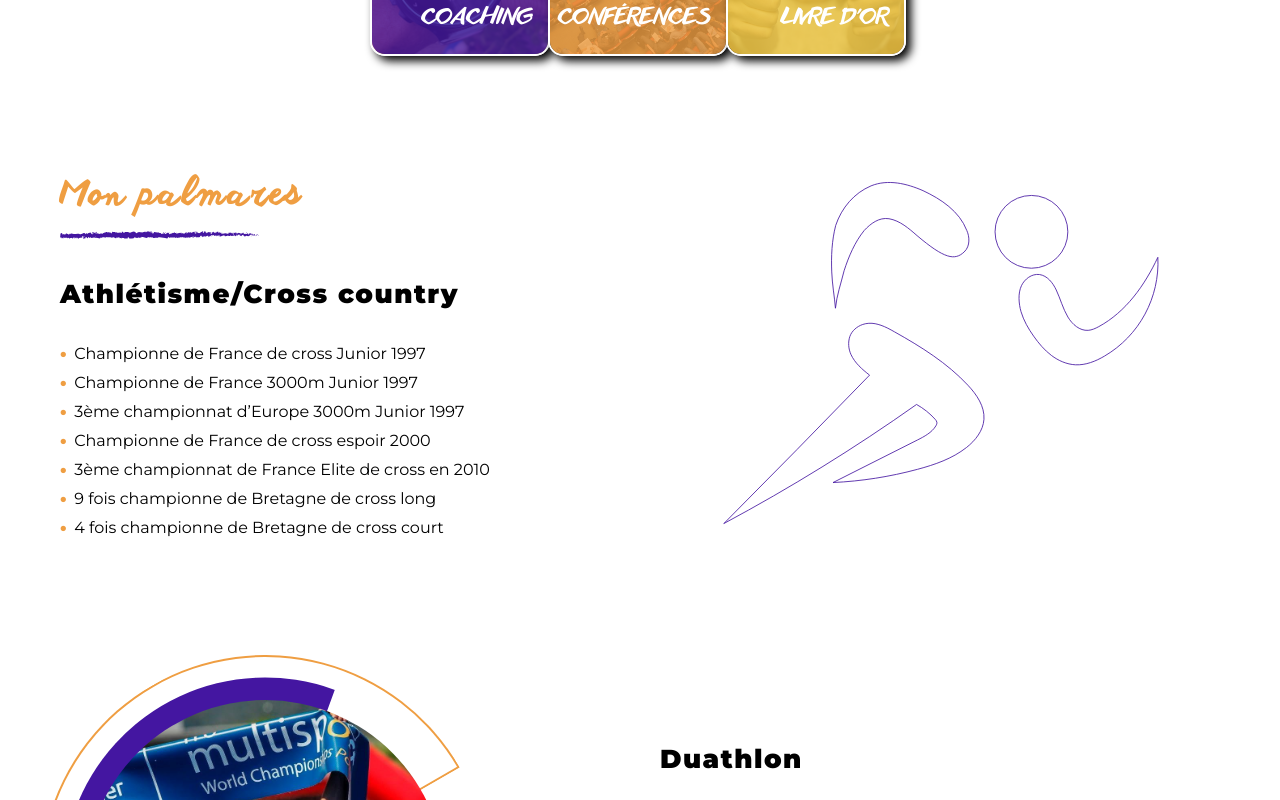
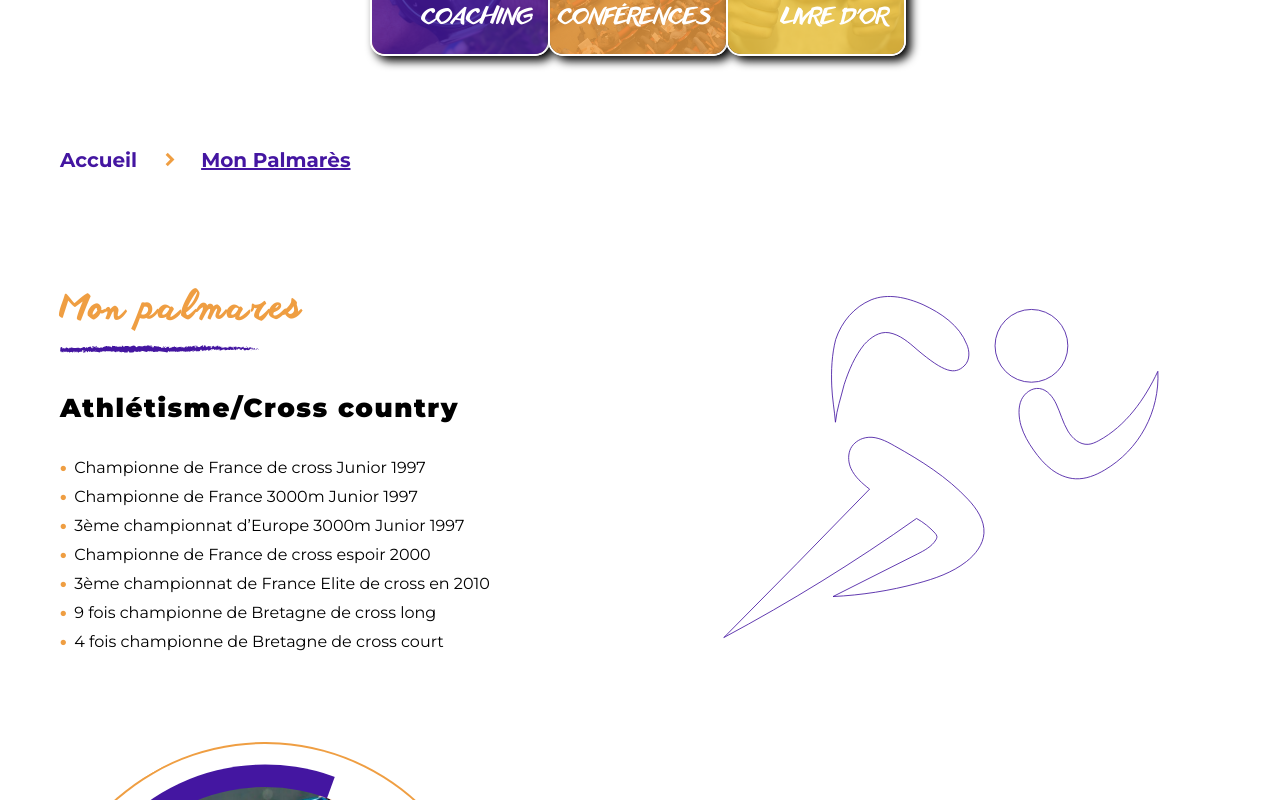
Before and after one commit to Posoroko/Sandra-Levenez, a Nuxt app: page /mon-palmares in a window 1280 px wide. Shown: the part 800-1600 px from the top of the page. Built offline with nearby package versions, Linux system fonts and the light colour scheme; a web font is replaced by a local one.

Commit message:
livre repare

```diff
--- a/components/Footer/FooterMain.vue
+++ b/components/Footer/FooterMain.vue
@@ -46,9 +46,9 @@
                     <div class="bottomBarScratchBox"> <DecorSmallScratch /> </div>
                 <li class="linkText"><NuxtLink to="/mentions-legales">MENTIONS LEGALES</NuxtLink></li>
                     <div class="bottomBarScratchBox"> <DecorSmallScratch /> </div>
-                <li class="linkText"><a href="https://www.comkreiz.com/">WEB DESIGNER : COM KREIZ</a></li>
+                <li class="linkText"><a href="https://www.comkreiz.com/" target="_blank">WEB DESIGNER : COM KREIZ</a></li>
                     <div class="bottomBarScratchBox"> <DecorSmallScratch /> </div>
-                <li class="linkText "><a class="raleWay" href="https://posoroko.com/">DEV : STUDIO POSOROKO</a></li>
+                <li class="linkText "><a class="raleWay" href="https://posoroko.com/" target="_blank">DEV : STUDIO POSOROKO</a></li>
             </ul>
         </nav>
 <!-- scratchBox -->
--- a/components/Page/PalmaresList.vue
+++ b/components/Page/PalmaresList.vue
@@ -1,5 +1,5 @@
 <template>
-    <div class="textBox full flex column  justifyCenter gap30 pad20">
+    <div class="textBox full flex column justifyCenter gap30 pad20">
         <div class="flex column" v-if="content.title">
             <h2 class="bodyTitle">
                 {{ content.title }}
--- a/components/Section/SectionMain.vue
+++ b/components/Section/SectionMain.vue
@@ -1,5 +1,5 @@
 <template>
-    <section class="w100 marTop100 flex">
+    <section class="w100 marTop50 flex">
         <div class="mainWidthContainer mainWidth h100 flex justifyCenter alignCenter wrap">
             <div class="sectionHalfBox leftBox h100">
                 <slot name="leftBox" />
--- a/components/SocialMedia/SocialMediaIcon.vue
+++ b/components/SocialMedia/SocialMediaIcon.vue
@@ -1,5 +1,5 @@
 <template>
-    <a v-if="name == 'facebook'" :href="url" class="full">
+    <a v-if="name == 'facebook'" :href="url" class="full" target="_blank">
         <svg version="1.1" class="socialNetworkIconSVG faceBookSVG" :class="{ 'widthFromProps' : width != 'null' }" xmlns="http://www.w3.org/2000/svg" xmlns:xlink="http://www.w3.org/1999/xlink" x="0px" y="0px"
         	 viewBox="0 0 32 32" style="enable-background:new 0 0 32 32;" xml:space="preserve">
             <path class="iconPath facebookPath" d="M12.9,28V16h-4v-4h4V9.9c0-4.1,2-5.9,5.4-5.9c1.6,0,2.5,0.1,2.9,0.2V8h-2.3c-1.4,0-1.9,0.8-1.9,2.3V12h4.2l-0.6,4h-3.6v12
@@ -7,7 +7,7 @@
         </svg>
     </a>
 
-    <a v-if="name == 'instagram'" :href="url">
+    <a v-if="name == 'instagram'" :href="url" target="_blank">
         <svg version="1.1" class="socialNetworkIconSVG instagramSVG" xmlns="http://www.w3.org/2000/svg" xmlns:xlink="http://www.w3.org/1999/xlink" x="0px" y="0px"
         	viewBox="0 0 32 32" style="enable-background:new 0 0 32 32;" xml:space="preserve">
             <path class="iconPath instagramPath" d="M11.5,5C7.9,5,5,7.9,5,11.5v9.1c0,3.6,2.9,6.5,6.5,6.5h9.1c3.6,0,6.5-2.9,6.5-6.5v-9.1C27,7.9,24.1,5,20.5,5H11.5z M11.5,7
@@ -17,7 +17,7 @@
         </svg>
     </a>
 
-    <a v-if="name == 'twitter'" :href="url">
+    <a v-if="name == 'twitter'" :href="url" target="_blank">
         <svg version="1.1" class="socialNetworkIconSVG twitterSVG" xmlns="http://www.w3.org/2000/svg" xmlns:xlink="http://www.w3.org/1999/xlink" x="0px" y="0px"
         	 viewBox="0 0 32 32" style="enable-background:new 0 0 32 32;" xml:space="preserve">
             <path class="iconPath twitterPath" d="M29,7.9c-1,0.4-2,0.7-3.1,0.8c1.1-0.7,1.9-1.7,2.3-3c-1,0.6-2.2,1.1-3.4,1.3c-1-1-2.4-1.7-3.9-1.7c-2.9,0-5.3,2.4-5.3,5.3
@@ -27,7 +27,7 @@
         </svg>
     </a>
 
-    <a v-if="name == 'linkedin'" :href="url">
+    <a v-if="name == 'linkedin'" :href="url" target="_blank">
         <svg version="1.1" class="socialNetworkIconSVG linkedinSVG" xmlns="http://www.w3.org/2000/svg" xmlns:xlink="http://www.w3.org/1999/xlink" x="0px" y="0px"
         	 viewBox="0 0 32 32" style="enable-background:new 0 0 32 32;" xml:space="preserve">
             <path class="iconPath linkedinPath" d="M7.6,5.1c-1.7,0-3,1-3,2.5c0,1.4,1.3,2.5,3,2.5c1.7,0,3-1.1,3-2.5C10.5,6.1,9.2,5.1,7.6,5.1z M5.1,11.1
--- a/pages/livre-d-or.vue
+++ b/pages/livre-d-or.vue
@@ -6,7 +6,7 @@
             </div>
         </HeaderMain>
 
-        <main class="pad20" id="bookMain">
+        <main class="pad20">
             <div class="mainWidth">
                 <div class="">
                     <h1 class="bodyTitle">Livre d'or</h1>
@@ -30,7 +30,6 @@
 
                                     </div>
 
-                                    <!-- <span class="dots" v-if="message.message.length > cardPreviewLength">...</span> -->
                                 </div>
                             </div>
                             <div class="buttonBox centered">
@@ -72,14 +71,6 @@ definePageMeta({
 const appConfig = useAppConfig();
 const directusItems = appConfig.directus.items;
 const cardPreviewLength = 500
-let bookMain = null
-
-
-onMounted(() => {
-    bookMain = document.getElementById('bookMain')
-    const styleTags = bookMain.getElementsByTagName('style')
-    console.log(styleTags)
-})
 
 const handleClick = (e) => {
 
@@ -101,12 +92,10 @@ const { data: messages } = await useAsyncData(
     async () => {
         const items = await $fetch(`${directusItems}Sandra_Levenez_book?sort[]=-date_published`)
         const temp = [
-            items.data.splice(0, 3), items.data
+            items.data.splice(0, 3),
+            items.data
         ]
-        // const temp = {
-        //     latests: items.data.splice(0, 3),
-        //     rest: items.data
-        // }
+        console.log(temp)
         return temp
     }
     ,
--- a/pages/mon-palmares.vue
+++ b/pages/mon-palmares.vue
@@ -6,6 +6,16 @@
             </div>
         </HeaderMain>
 
+        <main>
+            <div class="pathBar">
+                <div class="mainWidth flex alignCenter gap20 pad20">
+                    <NuxtLink class="pathLink" to="/" >Accueil</NuxtLink>
+
+                    <span class="icon chevron">chevron_right</span>
+
+                    <NuxtLink class="pathLink underline" to="#">Mon Palmarès</NuxtLink>
+                </div>
+            </div>
             <SectionMain v-if="palmares.sectionLogo">
                 <template v-slot:leftBox>
                     <PagePalmaresList :content="palmares.sectionLogo" />
@@ -36,6 +46,7 @@
                     <SectionRoundImage :image="palmares.sectionPhoto2.image" />
                 </template>
             </SectionMain>
+        </main>
 
     </div>
 </template>
@@ -49,3 +60,17 @@ definePageMeta({
     image: '/images/coaching.jpg',
 })
 </script>
+
+<style scoped>
+.pathLink {
+    font-size: 20px;
+    font-weight: 700;
+    color: var(--brand-main);
+
+}
+.chevron {
+    font-size: 24px;
+    font-weight: 700;
+    color: var(--brand-sec);
+}
+</style>
```
Lines whose indentation alone changed are shown as unchanged.
